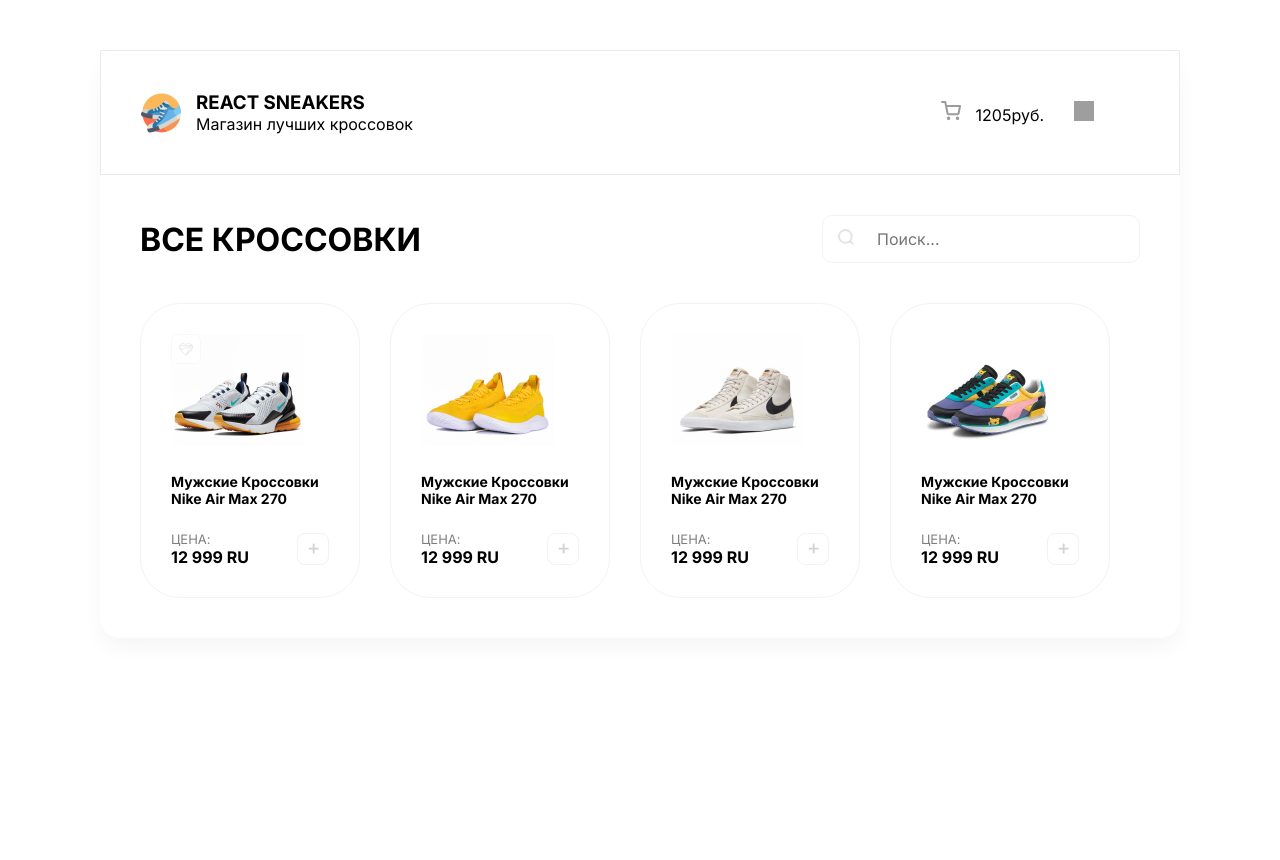
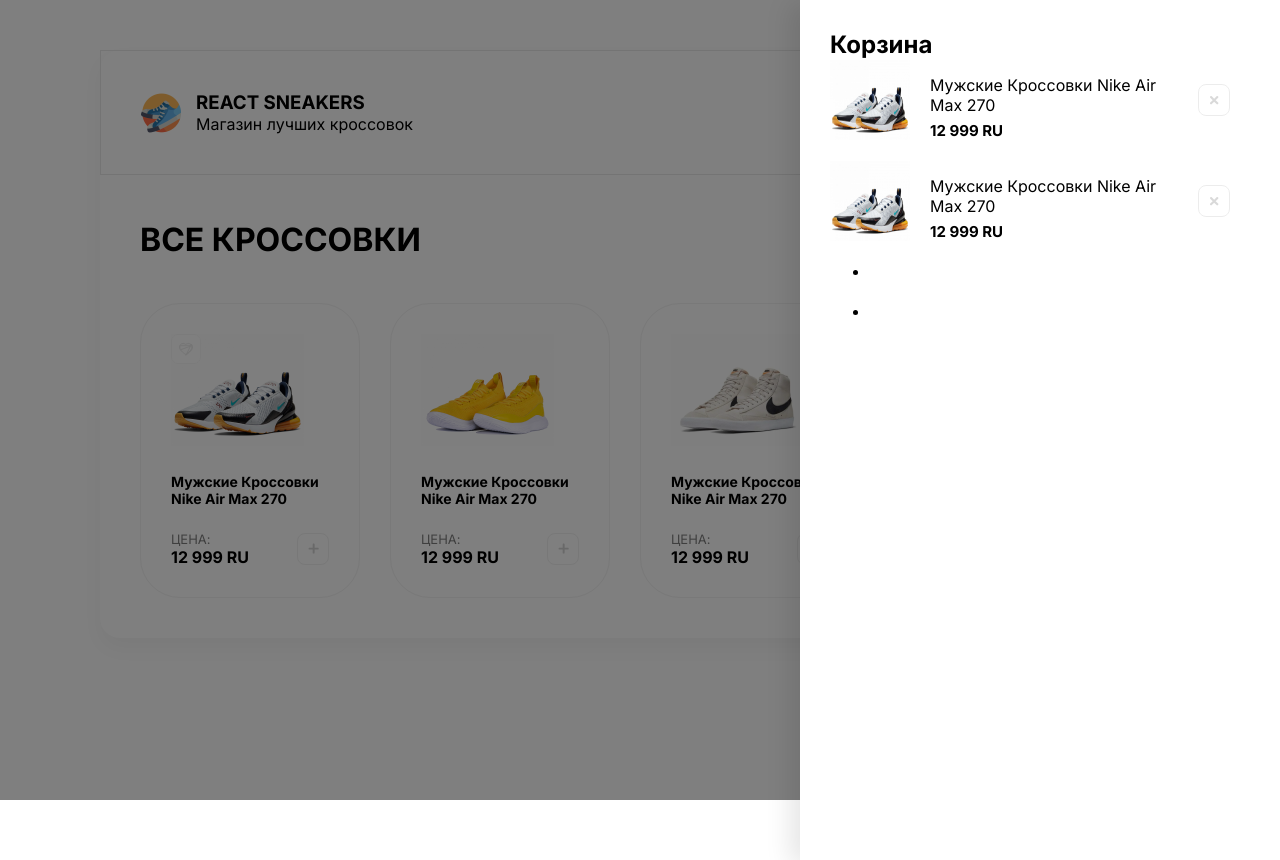
Before and after one commit to VitalikKolesnikov/react-sneakers, a React (Create React App) app: page / in a window 1280 px wide. Before the commit the page ends 800 px from the top, so only its background shows below. Built offline with nearby package versions, Linux system fonts and the light colour scheme; grey boxes are pictures that could not be loaded.

Commit message:
Сверстал корзину c карточками товара

```diff
--- a/src/App.js
+++ b/src/App.js
@@ -3,6 +3,41 @@
 function App() {
   return (
     <div className="wrapper">
+      <div className="overlay">
+        <div className="drawer">
+          <h2>Корзина</h2>
+            <div className="items">
+              <div className="cartItem">
+                <img width={80} height={80} src="/img/sneakers/1.jpg"/>
+                <div className="cartName">
+                  <p>Мужские Кроссовки Nike Air Max 270</p>
+                  <b>12 999 RU</b>
+                </div>
+                <img className="removeBtn" src="/img/btn-remove.svg"></img>
+              </div>
+              <div className="cartItem">
+                <img width={80} height={80} src="/img/sneakers/1.jpg"/>
+                <div className="cartName">
+                  <p>Мужские Кроссовки Nike Air Max 270</p>
+                  <b>12 999 RU</b>
+                </div>
+                <img className="removeBtn" src="/img/btn-remove.svg"></img>
+              </div>
+              <ul>
+                <li>
+                  <span></span>
+                  <div></div>
+                  <b></b>
+                </li>
+                <li>
+                  <span></span>
+                  <div></div>
+                  <b></b>
+                </li>
+              </ul>
+            </div>
+        </div>
+      </div>
       <header>
         <div className="headerLeft">
           <img width={40} height={40} src="/img/logo.png"/>
--- a/src/index.scss
+++ b/src/index.scss
@@ -134,3 +134,55 @@
       font-size: 16px;
     }
   }
+
+  .overlay {
+    position: absolute;
+    left: 0;
+    top: 0;
+    width: 100%;
+    height: 100%;
+    background-color: rgba(0, 0, 0, 0.5);
+    z-index: 1;
+  }
+
+  .drawer {
+  position: absolute;
+  width: 420px;
+  height: 100%;
+  right: 0;
+  background: #FFFFFF;
+  box-shadow: -10px 4px 24px rgba(0, 0, 0, 0.1);
+  padding: 30px;
+
+  h2 {
+    margin: 0;
+  }
+  }
+
+  .cartItem {
+    display: flex;
+    align-items: center;
+    margin-bottom: 20px;
+    p {
+      margin-bottom: 5px;
+      font-size: 16px;
+    }
+    b {
+      font-size: 15px;
+    }
+    img {
+      margin-right: 20px;
+    }
+  }
+
+  .cartName {
+    margin-right: 20px;
+  }
+
+  .removeBtn {
+    opacity: 0.5;
+    cursor: pointer;
+    &:hover {
+      opacity: 1;
+    }
+  }
```
Also changed, not shown: public/img/btn-remove.svg (added).
